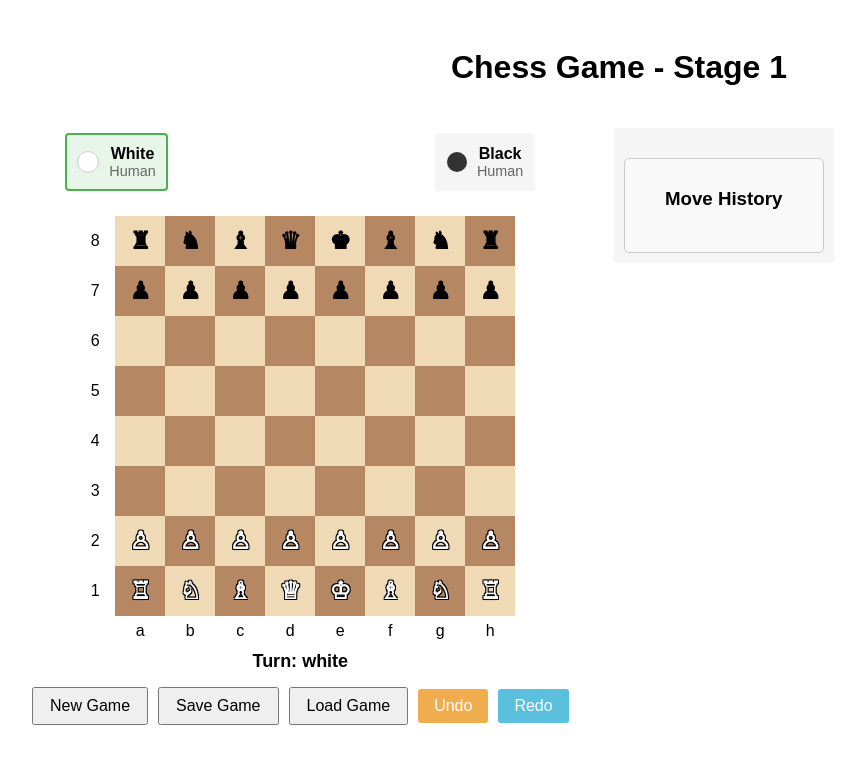
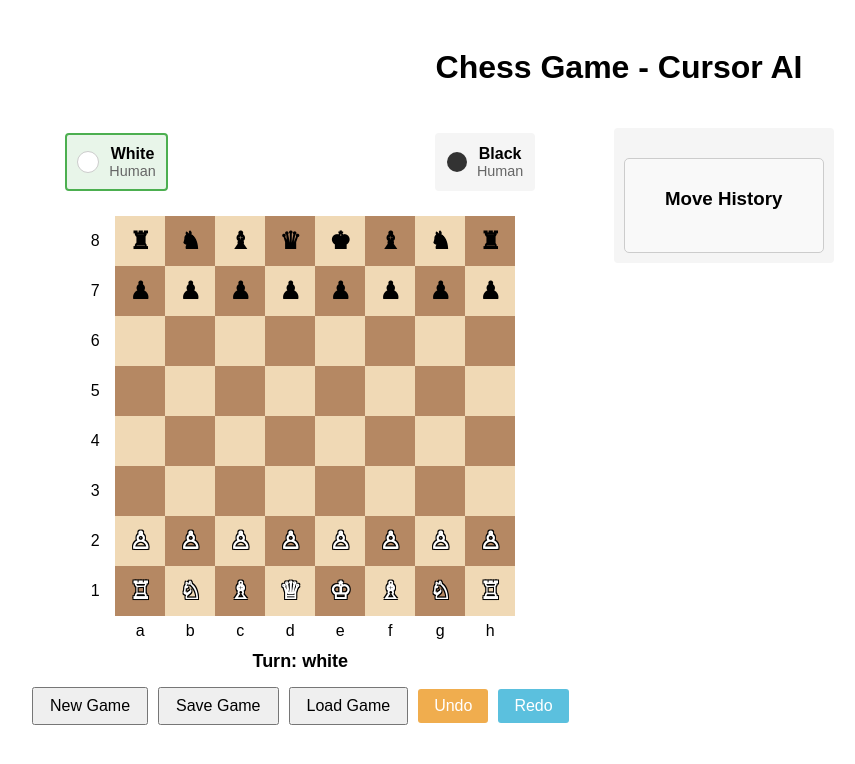
Before and after one commit to Jim2014/chess_cursor, a React (Create React App) app: page / in a window 1280 px wide. Shown: the top 764 px of the page, without its empty margins (21-876 px from the left). Built offline with nearby package versions, Linux system fonts and the light colour scheme.

Commit message:
make static html build for Github Pages

```diff
--- a/package.json
+++ b/package.json
@@ -1,5 +1,6 @@
 {
   "name": "chess-game",
+  "homepage": ".",
   "version": "1.0.0",
   "private": true,
   "scripts": {
@@ -9,7 +10,9 @@
     "test:unit": "jest src/__tests__/logic",
     "test:integration": "jest src/__tests__/components",
     "test:all": "jest",
-    "eject": "react-scripts eject"
+    "eject": "react-scripts eject",
+    "predeploy": "npm run build",
+    "deploy": "gh-pages -d build"
   },
   "dependencies": {
     "react": "^18.2.0",
--- a/src/App.tsx
+++ b/src/App.tsx
@@ -5,9 +5,10 @@ import "./styles/App.css";
 const App: React.FC = () => {
   return (
     <div className="app">
-      <h1>Chess Game - Stage 1</h1>
+      <h1>Chess Game - Cursor AI</h1>
       <Board />
     </div>
+
   );
 };
 
```
Also changed, not shown: 1 other file (tests, documents, lock files or other folders).
